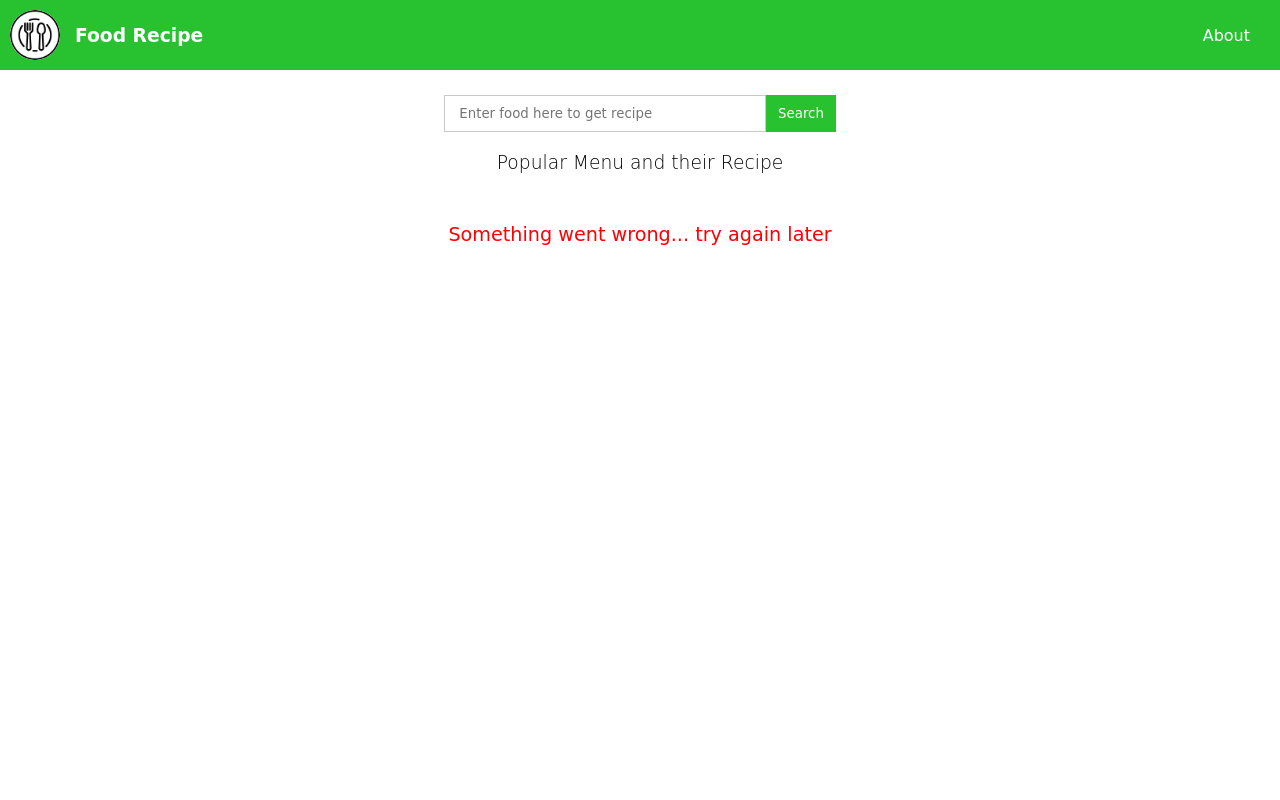
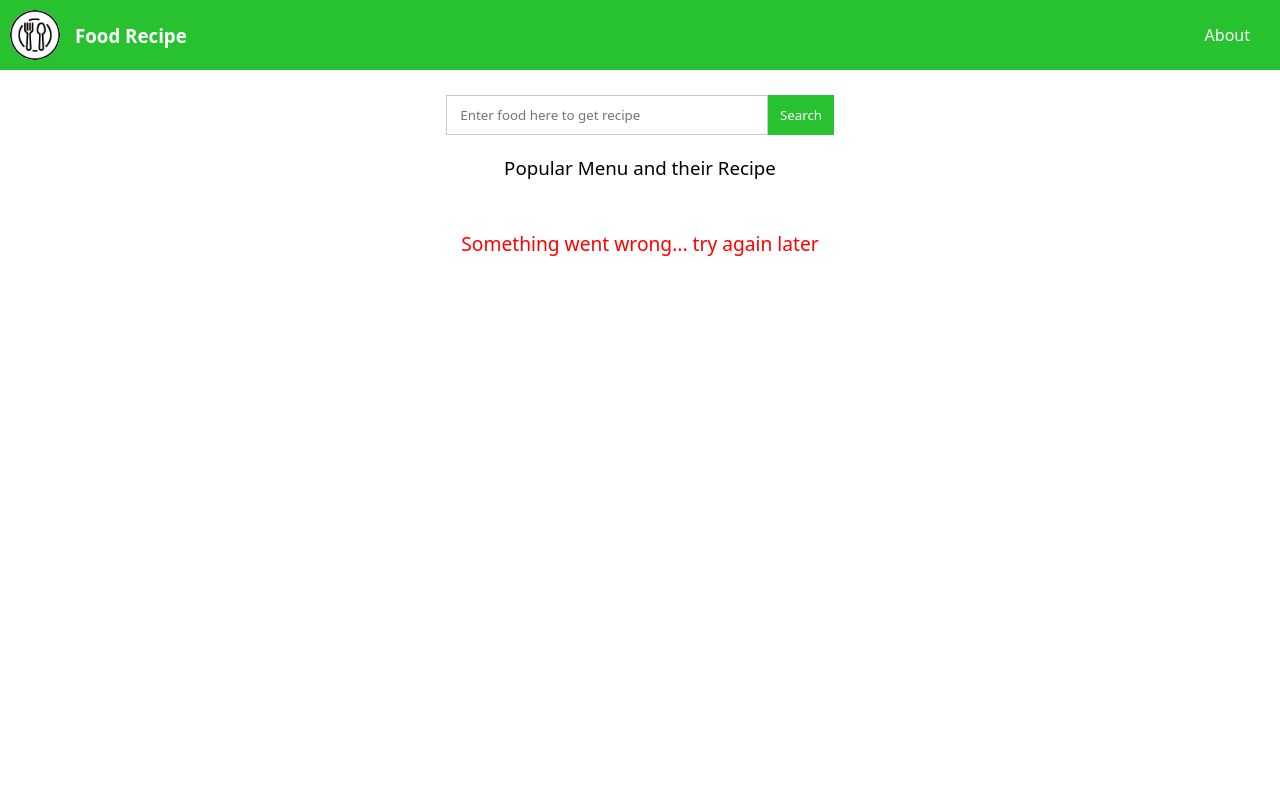
Before and after one commit to bhennyhayman/boom-FoodRecipe, a plain HTML site: page index.html in a window 1280 px wide. Shown: the top 800 px of the page. Drawn offline with Linux system fonts and the light colour scheme; no server answers.

Commit message:
font changes

```diff
--- a/css/nav.css
+++ b/css/nav.css
@@ -1,7 +1,7 @@
 *{
   margin: 0;
   padding: 0;
-  font-family: cursive;
+  font-family: system-ui, -apple-system, BlinkMacSystemFont, 'Segoe UI', Roboto, Oxygen, Ubuntu, Cantarell, 'Open Sans', 'Helvetica Neue', sans-serif;
 }
 
 nav{
```
